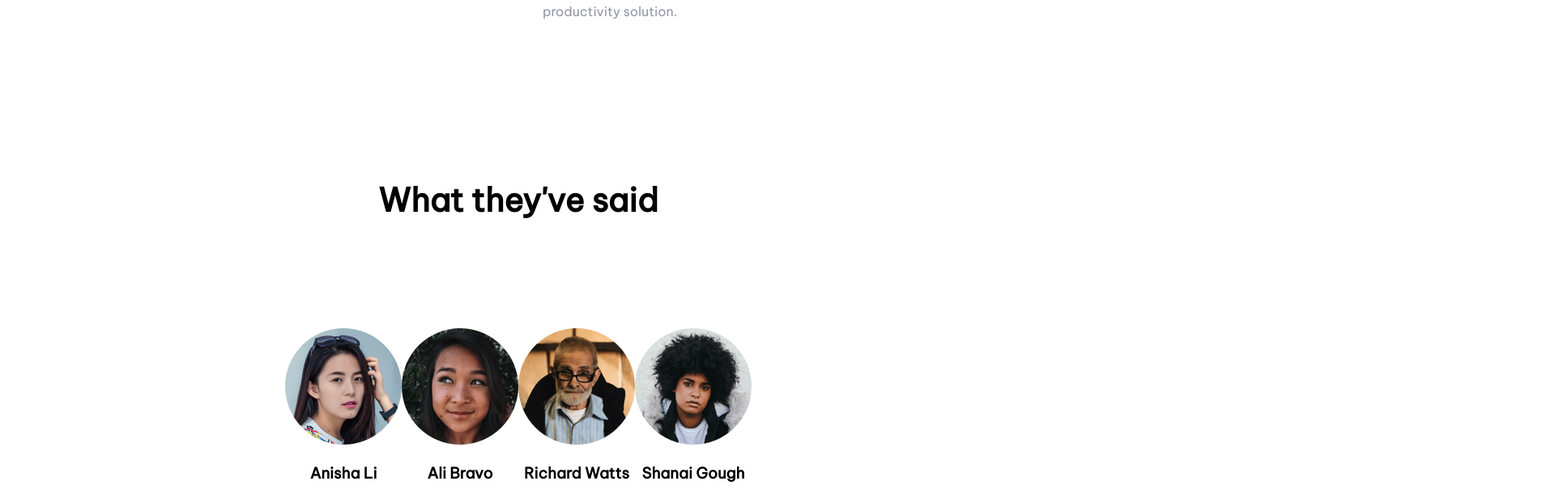
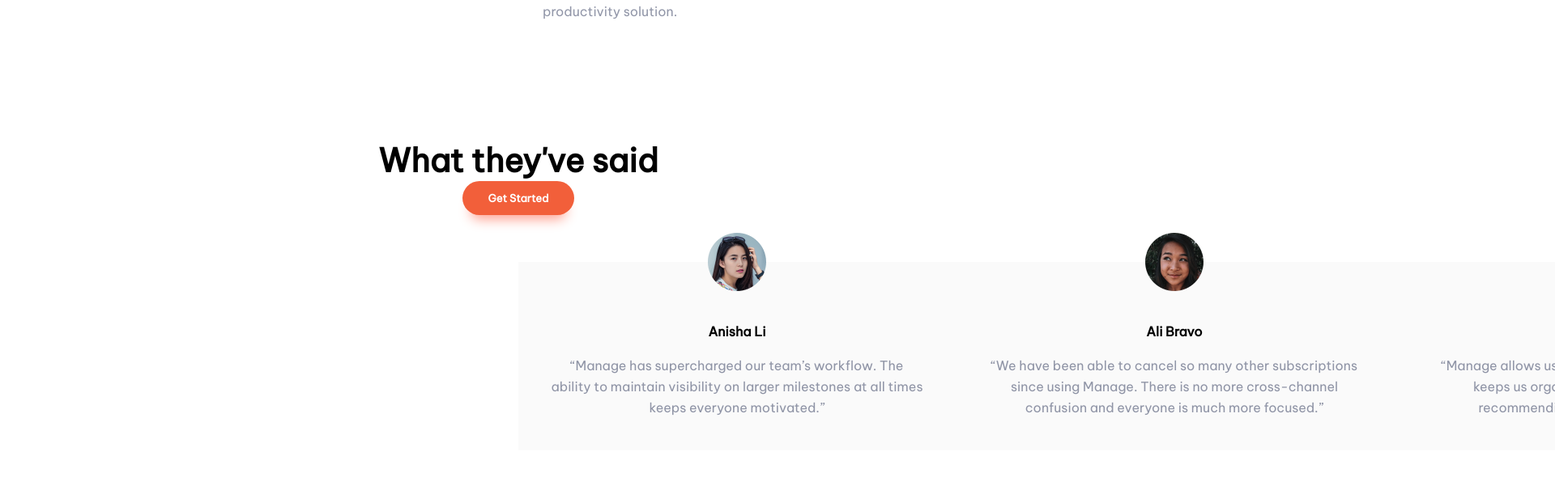
Before and after one commit to cuonglyy/manage-landing-page, a React (Create React App) app: page / in a window 1280 px wide. Shown: the part 1321-1937 px from the top of the page at 81% size, 1920 px wide, since content can reach past the window. After the commit the page ends 1878 px from the top, so only its background shows below. Built offline with nearby package versions, Linux system fonts and the light colour scheme.

Commit message:
Working on carousel slider in the reviews section

```diff
--- a/src/App.module.css
+++ b/src/App.module.css
@@ -1,4 +1,9 @@
 @import-normalize;
+
+* {
+  margin: 0;
+  padding: 0;
+}
 
 html {
   /* 1rem = 10px */
--- a/src/components/Sections/Features/Features.module.css
+++ b/src/components/Sections/Features/Features.module.css
@@ -15,6 +15,9 @@
 }
 
 .featuresRight {
+  display: flex;
+  flex-direction: column;
+  gap: 4rem;
   counter-reset: num;
   max-width: 54rem;
 }
@@ -31,7 +34,6 @@
   letter-spacing: -0.7px;
   margin-bottom: 2.4rem;
   font-weight: 700;
-  margin-top: 0;
 }
 
 .feature__header {
--- a/src/components/Sections/Heading/Heading.module.css
+++ b/src/components/Sections/Heading/Heading.module.css
@@ -16,7 +16,6 @@
 .header {
     font-size: 5.6rem;
     letter-spacing: -1px;
-    margin: 0;
     font-weight: 700;
 }
 
--- a/src/components/Sections/Reviews/Reviews.js
+++ b/src/components/Sections/Reviews/Reviews.js
@@ -5,31 +5,53 @@
 import anisha from "../../../assets/images/avatar-anisha.png";
 import richard from "../../../assets/images/avatar-richard.png";
 import shanai from "../../../assets/images/avatar-shanai.png";
+import Button from "../../Button/Button"
 
 const Reviews = () => {
   return (
     <section className={styles.reviewContainer}>
       <h2 className={styles.header}>What they've said</h2>
-      <div className={styles.sliderContainer}>
-        <div className={styles.slider}>
-          <div className={styles.sliderItem}>
+      <div className={styles.sliderWrapper}>
+        <ul className={styles.sliderContainer}>
+          <li className={styles.sliderItem}>
             <img src={anisha} alt="Anisha" />
             <h3 className={styles.name}>Anisha Li</h3>
-          </div>
-          <div className={styles.sliderItem}>
+            <p className={appStyles.description}>
+              “Manage has supercharged our team’s workflow. The ability to
+              maintain visibility on larger milestones at all times keeps
+              everyone motivated.”
+            </p>
+          </li>
+          <li className={styles.sliderItem}>
             <img src={ali} alt="Ali" />
             <h3 className={styles.name}>Ali Bravo</h3>
-          </div>
-          <div className={styles.sliderItem}>
+            <p className={appStyles.description}>
+              “We have been able to cancel so many other subscriptions since
+              using Manage. There is no more cross-channel confusion and
+              everyone is much more focused.”
+            </p>
+          </li>
+          <li className={styles.sliderItem}>
             <img src={richard} alt="Richard" />
             <h3 className={styles.name}>Richard Watts</h3>
-          </div>
-          <div className={styles.sliderItem}>
+            <p className={appStyles.description}>
+              “Manage allows us to provide structure and process. It keeps us
+              organized and focused. I can’t stop recommending them to everyone
+              I talk to!”
+            </p>
+          </li>
+          <li className={styles.sliderItem}>
             <img src={shanai} alt="Shanai" />
             <h3 className={styles.name}>Shanai Gough</h3>
-          </div>
-        </div>
+            <p className={appStyles.description}>
+              “Their software allows us to track, manage and collaborate on our
+              projects from anywhere. It keeps the whole team in-sync without
+              being intrusive.”
+            </p>
+          </li>
+        </ul>
       </div>
+      <Button name="Get Started" type="orange" />
     </section>
   );
 };
--- a/src/components/Sections/Reviews/Reviews.module.css
+++ b/src/components/Sections/Reviews/Reviews.module.css
@@ -8,15 +8,34 @@
 
 .header {
     font-size: 4rem;
-    font-weight: 700;}
+    font-weight: 700;
+}
 
-.slider {
-    margin-top: 10rem;
+.sliderWrapper {
+    position: relative;
+    top: 10rem;
+}
+
+.sliderContainer {
     display: grid;
-    grid-template-columns: repeat(4, 1fr);
+    grid-template-columns: repeat(4, 54rem);
+    position: absolute;
 }
 
 .sliderItem {
+    background-color: hsla(0, 0%, 98%, 1);
+    text-align: center;
+    padding: 0 4rem 4rem;
+    list-style-type: none;
+}
+
+.sliderItem > img {
+    width: 7.2rem;
     position: relative;
-    text-align: center;
+    top: -3.6rem;
 }
+
+.name {
+    font-size: 1.6rem;
+    margin-bottom: 1.9rem;
+}
```
